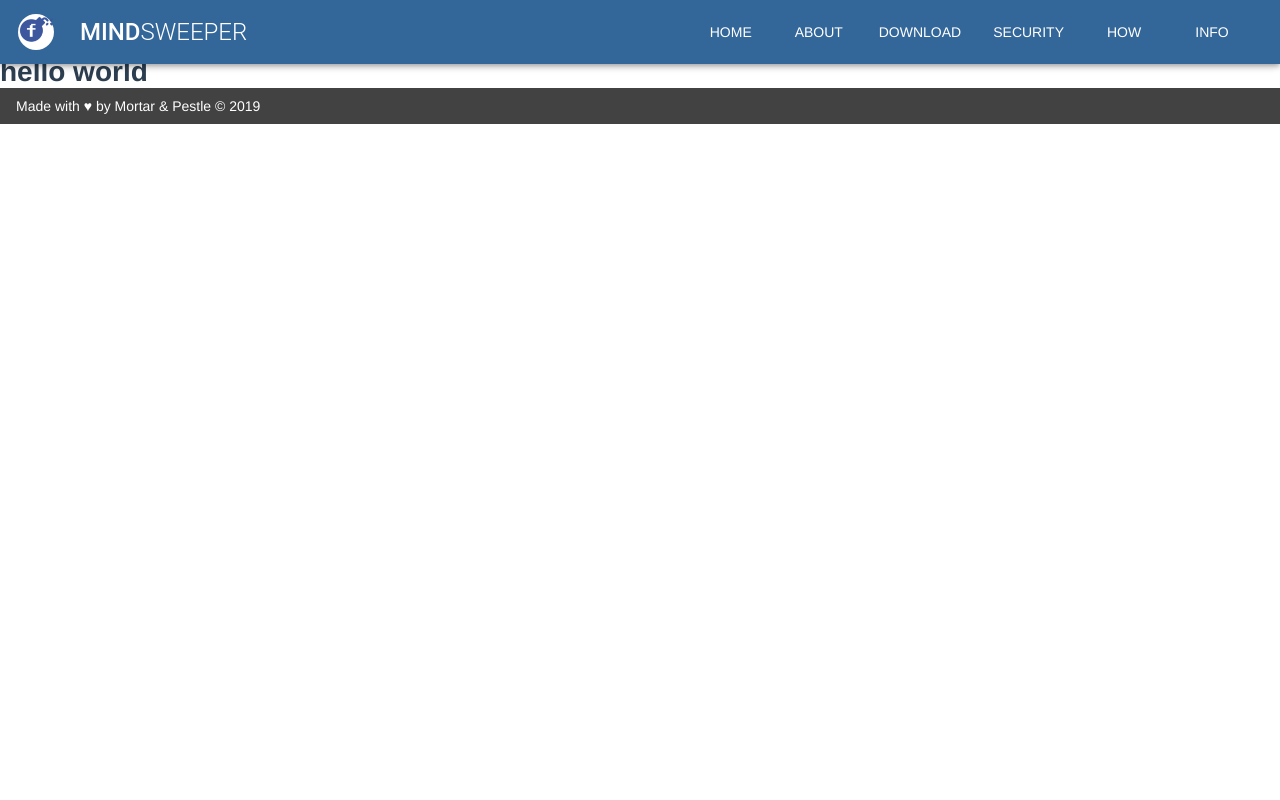
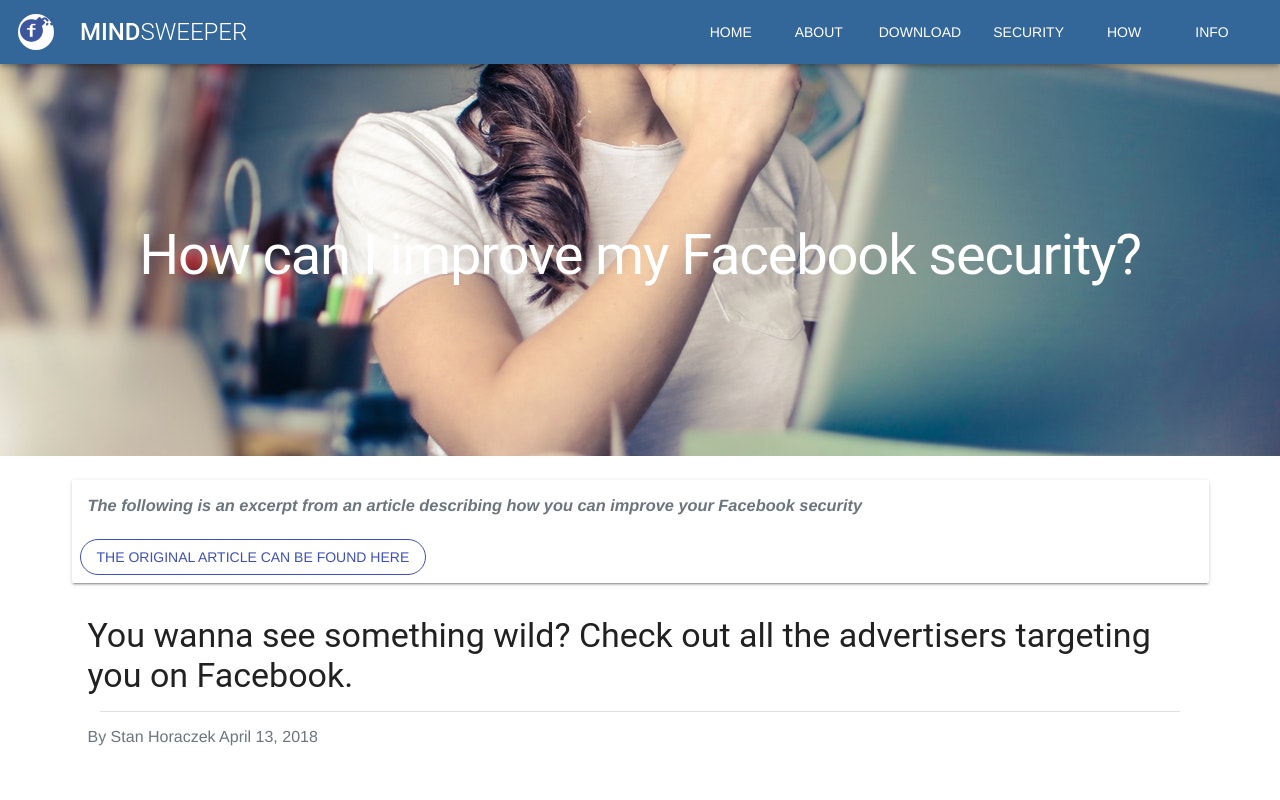
Before and after one commit to dejaviewdujour/mindsweeper_app, a Vue app: page / in a window 1280 px wide. Both pictures are taken after a click on the button "HOW". Shown: the top 800 px of the page. Built offline with nearby package versions, Linux system fonts and the light colour scheme.

Commit message:
Adds information to how did this happen component

```diff
--- a/src/components/HowDidThisHappened.vue
+++ b/src/components/HowDidThisHappened.vue
@@ -1,11 +1,112 @@
 <template>
-  <div class>
-    <h1>hello world</h1>
+  <div>
+    <v-jumbotron :gradient="gradient" dark :src="background">
+      <v-container fill-height>
+        <v-layout align-center>
+          <v-flex text-xs-center>
+            <h3 class="display-3">How can I improve my Facebook security?</h3>
+          </v-flex>
+        </v-layout>
+      </v-container>
+    </v-jumbotron>
+    <v-container>
+      <v-card class="mb-3">
+        <v-card-title>
+          <h3
+            class="font-italic text-muted"
+          >The following is an excerpt from an article describing how you can improve your Facebook security</h3>
+        </v-card-title>
+        <v-card-actions>
+          <v-btn
+            :href="article.link"
+            flat
+            outline
+            round
+            color="indigo"
+          >The original article can be found here</v-btn>
+        </v-card-actions>
+      </v-card>
+      <v-card flat>
+        <v-card-title>
+          <h3 class="display-1">{{article.title}}</h3>
+        </v-card-title>
+        <v-divider class="divider"></v-divider>
+        <v-card-text>
+          <h4 class="subheading text-muted">{{article.published}}</h4>
+        </v-card-text>
+      </v-card>
+      <v-card v-for="(item, index) in article.text" :key="index" flat>
+        <v-card-title>
+          <h2>{{item.title}}</h2>
+        </v-card-title>
+
+        <v-card-text>
+          <p class="subheading" v-for="(element, position) in item.parr" :key="position">{{element}}</p>
+        </v-card-text>
+      </v-card>
+    </v-container>
   </div>
 </template>
 
 <script>
-export default {};
+export default {
+  data: () => ({
+    background: require("@/assets/backgrounds/surprised.jpg"),
+    article: {
+      link:
+        "https://www.popsci.com/advertisers-targeting-facebook-account-settings",
+      title:
+        "You wanna see something wild? Check out all the advertisers targeting you on Facebook.",
+      published: "By Stan Horaczek April 13, 2018",
+      text: [
+        {
+          title: "",
+          parr: [
+            `Mark Zuckerberg spent roughly 11 hours this week testifying in front of Congressional committees about Facebook and the way it handles user data (among other things). One thing that got very little attention was the concept of “data brokers,” middleman businesses that collect consumer information and sell it to companies. Facebook stopped using them just last month. However, that long string of companies, personalities, and alternative rock bands (my roster is 429 items long) is a result of Facebook’s old program.`
+          ]
+        },
+        {
+          title: "Someone probably sold your data",
+          parr: [
+            `At the end of last month, after the Cambridge Analytica scandal broke, but before Mark Zuckerberg’s marathon testimony in front of Congress, Facebook announced that it was ending a program called Partner Categories, canceling a long-standing relationship between the social network and data brokers. The change was announced in a short statement, but it has big implications for your personal information and the agencies that collect and sell it.`,
+            `The ability to target advertising is what makes Facebook its money—roughly $40 billion last year. The better the network is able to target users with relevant advertising, the more money it can make. And while you provide lots of user information to Facebook, advertisers typically want even more. Companies who want to sell you things can collect your data through various channels, like convincing you to sign up for regular newsletters, rewards programs, or take surveys when you’re in a store. That isn’t always enough, though, and that’s where data brokers come in.`,
+            `Facebook calls on brokers like Acxiom, Epsilon, and TransUnion (Zuck also refers to these partners as “data providers”) to act as a conduit between Facebook and individual advertisers looking to reach targeted audiences.`,
+            `Here’s an example Facebook offers: Imagine you’re a car dealer and you want to target people who might buy a car. You go to a data provider like Acxiom who can analyze the vast amounts of personal data it has at its disposal to try and figure out which people might fit that criterion. Then, that list gets uploaded to Facebook who can target the matching users as well as others like them.`,
+            `So, in this case, Facebook did not actually sell your data, which was one of Zuckerberg’s most common talking points during the recent Congressional testimony. However, bought-and-sold information is part of the equation.`,
+            `As part of Facebook’s deal with these data providers—which it says it will end in the next six months—you can see when a targeted ad hits your stream as a result of one of these deals. You can dig your way to the “why am I seeing this?” option on every Facebook ad, and it will disclose which data provider put your personal info into the mix for that specific placement.`
+          ]
+        },
+        {
+          title: "How did that provider get my info?",
+          parr: [
+            `Businesses have been collecting and leveraging data since the days of junk snail mail, but the internet has made it oh-so-much easier. Acxiom has a website called Aboutthatdata.com, that’s filled with the expected levels of corporate speak on the subject.`,
+            `Acxiom collects its core data (that’s what it calls raw information that it hasn’t analyzed) in a variety of ways. Here’s a snippet from the site: "Core data can come from many sources, such as when people sign up for services, buy tickets for a sporting event, donate to a charity or purchase a new vehicle. The companies that share their data for marketing purposes will let you know this in their privacy policy and give you a chance to opt-out."`,
+            `Remember when RadioShack asked for your phone number when you wanted to buy batteries? This is one of the reasons why. Brokers can also scrape public records about you, so they knows if you own a house, as well as details about it.`,
+            `Acxiom then takes that core data and extrapolates it to create what it calls “modeled data,” which fits people into more complex categories. like those who might go to a soccer game or donate to PBS. That list of categorized data meshes with Facebook’s data about you (say, your age, location, and political leanings), and out come the ads ready to catch you at your moment of consumerist weakness. Don’t worry, it happens to all of us.`,
+            `That process brings us back to Facebook. As part of the deal, Facebook required that these data providers include opt-out of the tracking process, though navigating them can get complicated. Experian, for instance, has seven different opt-out links on its opt-out page.`,
+            `Here are all the opt-outs for the major data providers in one handy clump:`,
+            `Experian Epsilon Oracle TransUnion i-Behavior`,
+            `It's important to note that opting out through those links won't necessarily absolve you of all online tracking. In fact, the TransUnion link only opts you out of Facebook-specific tracking, not out of its tracking services in general.`,
+            `You can see some of your data that these providers have collected. For instance, if you sign up for an account on Acxiom (which requires you to enter a fair bit of personal information to confirm your identity), you can see the demographic data they have and use for marketing. It’s an incomplete picture, however. Acxiom also provides what it calls “partner data” from other companies. You can request that data, too, but you have to do so via email. It’s a process.`
+          ]
+        },
+        {
+          title: "The sites you've seen",
+          parr: [
+            `Not every ad you see or name on that list of advertisers in your settings comes from data brokers. Some will say that they show up because you have used their app or gone to their website in the past. In those cases, Facebook can actually see that you have visited a site if it's using a Facebook "Like" button, or the Facebook tracking tool called a Pixel, which doesn't actually show up on the page, but helps the service track where you have been on the web. So, while I've never given Mount Snow my information, I have visited their website, which landed them in my feed as a targeted ad.`
+          ]
+        },
+        {
+          title: "Data broker life after Facebook",
+          parr: [
+            `As stated above, this program is going away as part of Facebook’s sweeping security reform, but it doesn’t mean these data brokers are going away. It will hurt them, however. Acxiom has reportedly said it could drop its 2019 fiscal revenue by up to $25 million.`,
+            `There’s still plenty of data collection going on, however. A 2014 FTC study showed the extent of it. "Just one of the data brokers studied holds information on more than 1.4 billion consumer transactions and 700 billion data elements and another adds more than 3 billion new data points to its database each month."`
+          ]
+        }
+      ]
+    }
+  })
+};
 </script>
 
 <style>
```
